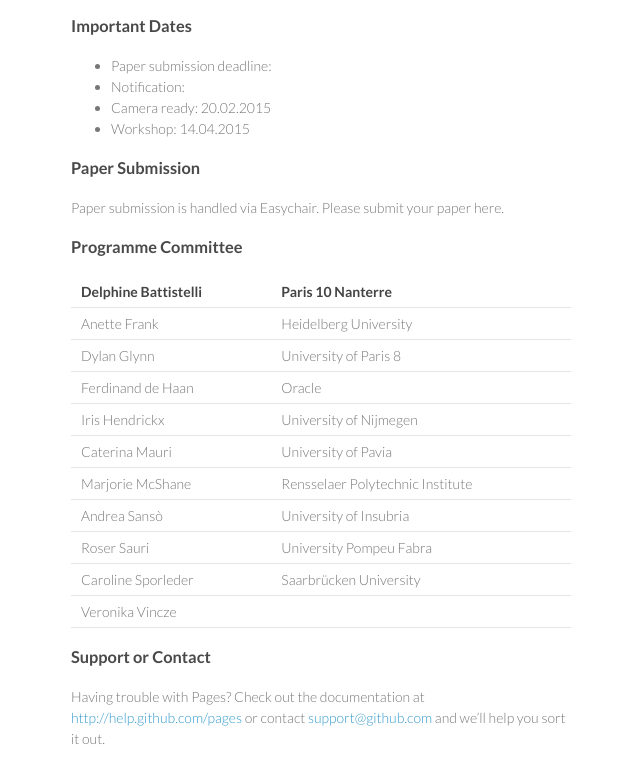
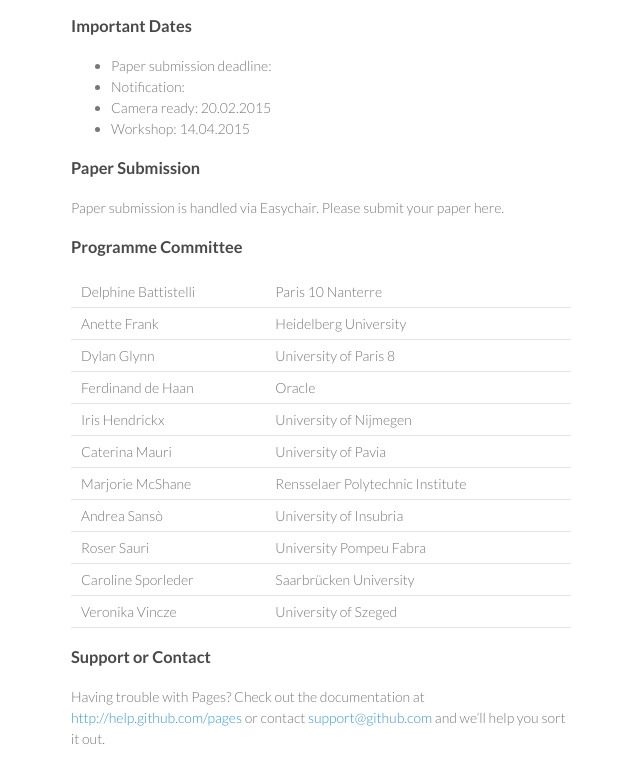
Before and after one commit to malvinanissim/moma2015, a plain HTML site: page index.html in a window 1280 px wide. Shown: the part 1498-2281 px from the top of the page, without its empty margins (499-1139 px from the left). Drawn offline with Linux system fonts and the light colour scheme.

Commit message:
Update index.html

```diff
--- a/index.html
+++ b/index.html
@@ -88,8 +88,8 @@ MOdels for Modality Annotation.</h3>
 
 <table>
   <tr>
-    <th>Delphine Battistelli</th>
-    <th>Paris 10 Nanterre</th>
+    <td>Delphine Battistelli</td>
+    <td>Paris 10 Nanterre</td>
   </tr>
   <tr>
     <td>Anette Frank</td>
@@ -129,7 +129,7 @@ MOdels for Modality Annotation.</h3>
   </tr>
   <tr>
     <td>Veronika Vincze</td>
-    <td></td>
+    <td>University of Szeged</td>
   </tr>
 </table>
 
```
